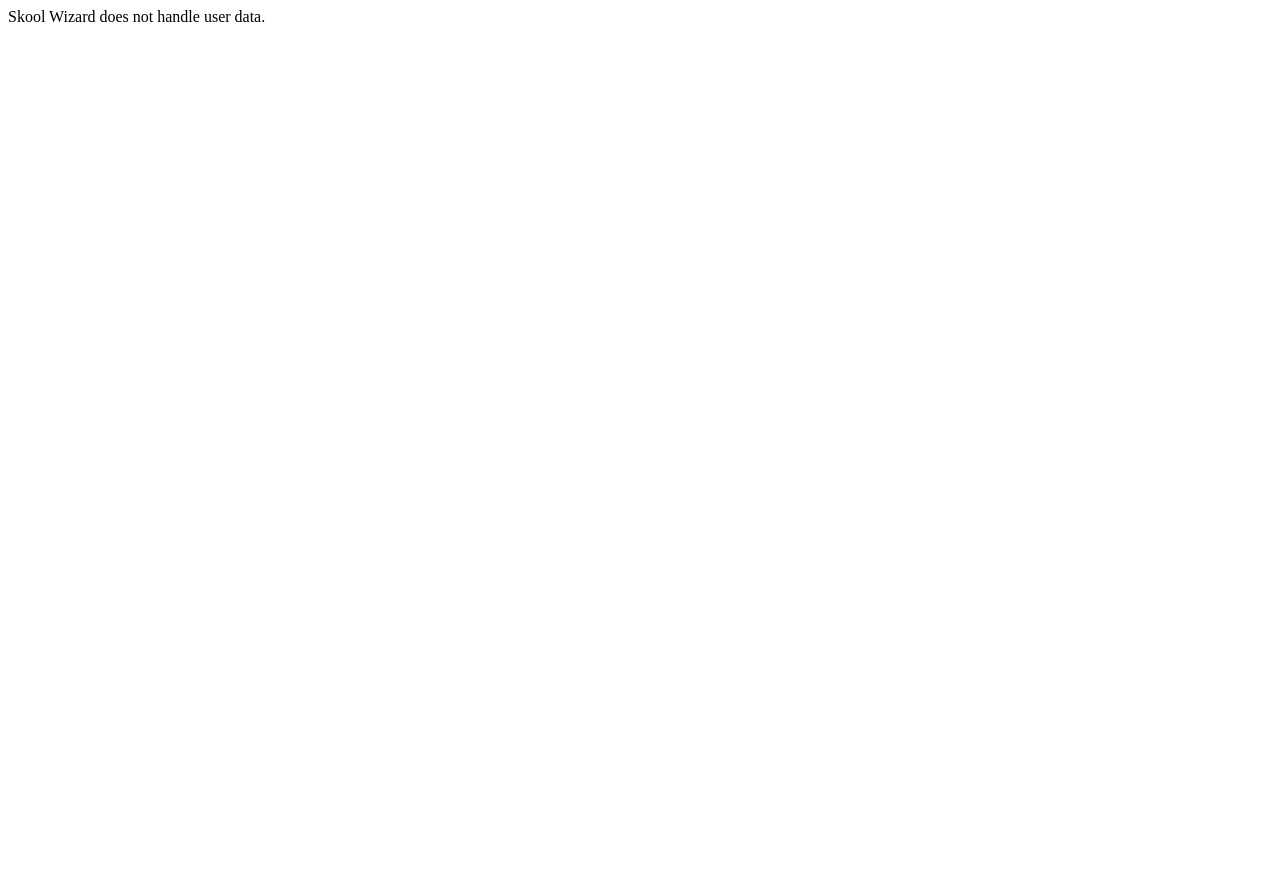
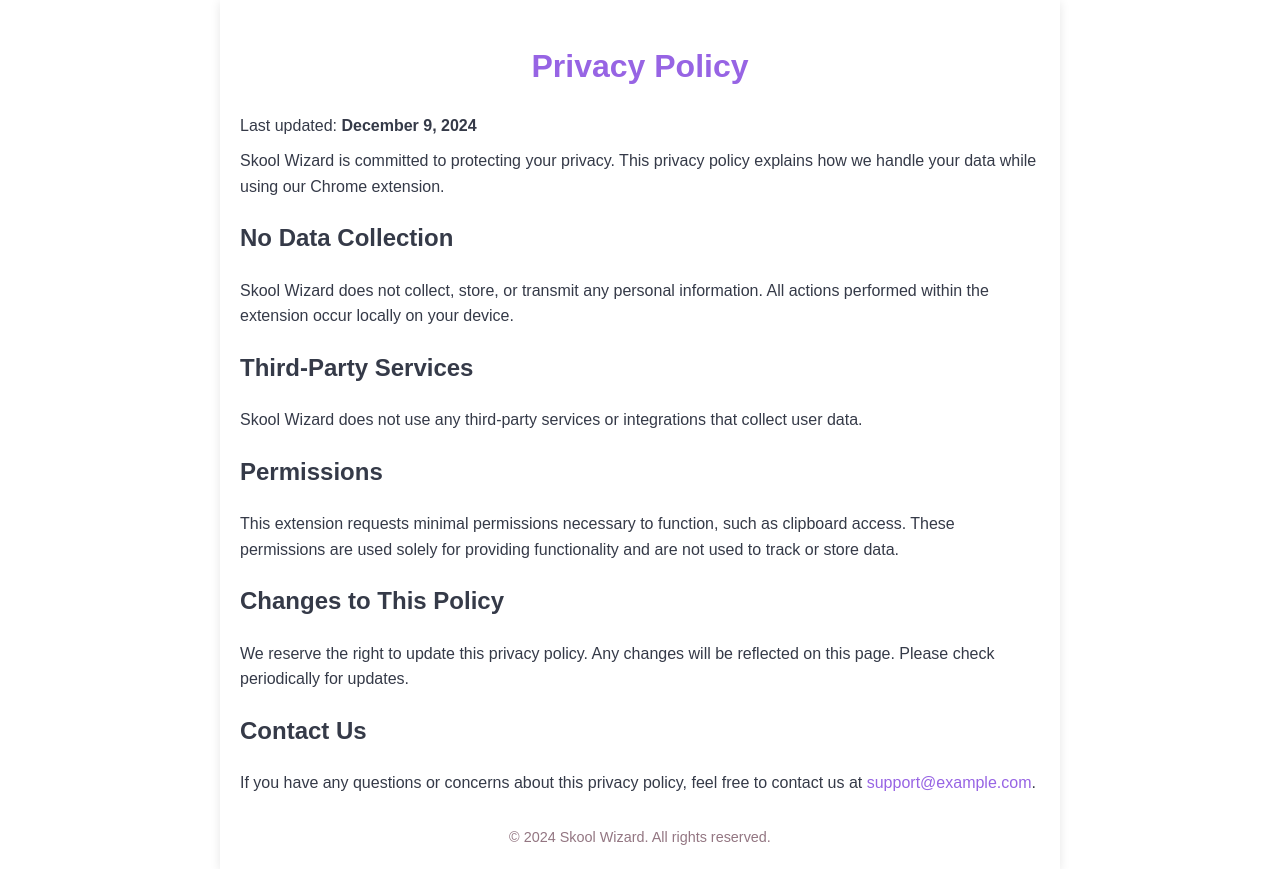
Before and after one commit to joedef/skool-wizard-extension, a plain HTML site: page index.html in a window 1280 px wide. Before the commit the page ends 800 px from the top, so only its background shows below. Drawn offline with Linux system fonts and the light colour scheme.

Commit message:
updated policy

```diff
--- a/index.html
+++ b/index.html
@@ -1 +1,88 @@
-Skool Wizard does not handle user data.
+<!DOCTYPE html>
+<html lang="en">
+<head>
+  <meta charset="UTF-8">
+  <meta name="viewport" content="width=device-width, initial-scale=1.0">
+  <title>Skool Wizard Privacy Policy</title>
+  <style>
+    body {
+      font-family: Arial, sans-serif;
+      background-color: #eeegf4;
+      color: #353a48;
+      padding: 20px;
+      line-height: 1.6;
+      max-width: 800px;
+      margin: 0 auto;
+      box-shadow: 0 2px 10px rgba(0, 0, 0, 0.1);
+    }
+
+    h1 {
+      color: #9764e4;
+      text-align: center;
+      margin-bottom: 20px;
+    }
+
+    h2 {
+      color: #353a48;
+      margin-top: 20px;
+    }
+
+    p {
+      margin: 10px 0;
+    }
+
+    a {
+      color: #9764e4;
+      text-decoration: none;
+    }
+
+    a:hover {
+      text-decoration: underline;
+    }
+
+    footer {
+      margin-top: 30px;
+      text-align: center;
+      font-size: 0.9em;
+      color: #937682;
+    }
+  </style>
+</head>
+<body>
+  <h1>Privacy Policy</h1>
+  <p>Last updated: <strong>December 9, 2024</strong></p>
+
+  <p>
+    Skool Wizard is committed to protecting your privacy. This privacy policy explains how we handle your data while using our Chrome extension.
+  </p>
+
+  <h2>No Data Collection</h2>
+  <p>
+    Skool Wizard does not collect, store, or transmit any personal information. All actions performed within the extension occur locally on your device.
+  </p>
+
+  <h2>Third-Party Services</h2>
+  <p>
+    Skool Wizard does not use any third-party services or integrations that collect user data.
+  </p>
+
+  <h2>Permissions</h2>
+  <p>
+    This extension requests minimal permissions necessary to function, such as clipboard access. These permissions are used solely for providing functionality and are not used to track or store data.
+  </p>
+
+  <h2>Changes to This Policy</h2>
+  <p>
+    We reserve the right to update this privacy policy. Any changes will be reflected on this page. Please check periodically for updates.
+  </p>
+
+  <h2>Contact Us</h2>
+  <p>
+    If you have any questions or concerns about this privacy policy, feel free to contact us at <a href="mailto:support@example.com">support@example.com</a>.
+  </p>
+
+  <footer>
+    &copy; 2024 Skool Wizard. All rights reserved.
+  </footer>
+</body>
+</html>
```
